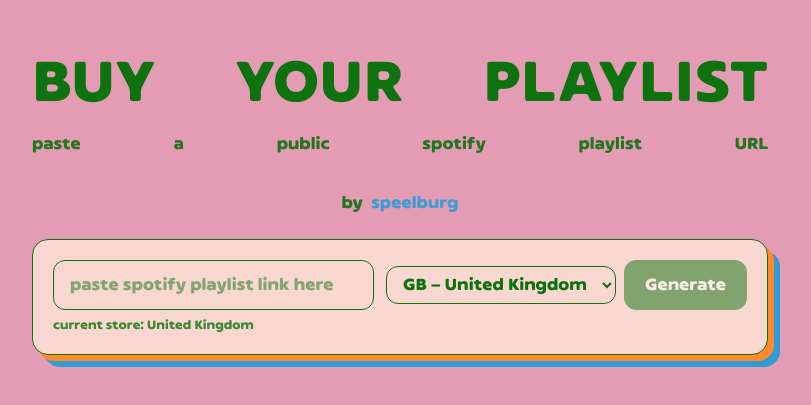
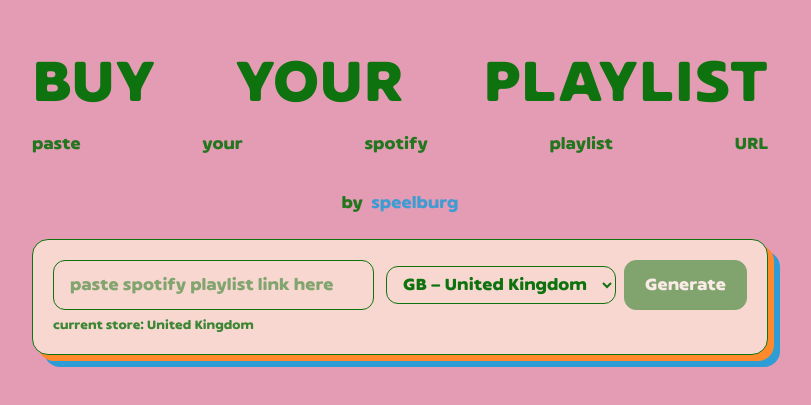
Before and after one commit to speelburg/spotify-itunes-linker, a Next.js app: page / in a window 1280 px wide. Shown: the part 107-512 px from the top of the page, without its empty margins (240-1051 px from the left). Built offline with nearby package versions, Linux system fonts and the light colour scheme.

Commit message:
Add two spaces before SPEELBURG

```diff
--- a/app/page.tsx
+++ b/app/page.tsx
@@ -122,7 +122,7 @@
   </a>
 
   <div className="header-just space-y-2 text-sm md:text-base opacity-90 leading-relaxed">
-    <p>paste a public spotify playlist URL</p>
+    <p>paste your spotify playlist URL</p>
 
     {/* byline: centered, same size as line above, 'SPEELBURG' in blue and linked */}
     <p className="no-justify text-sm md:text-base">
```
